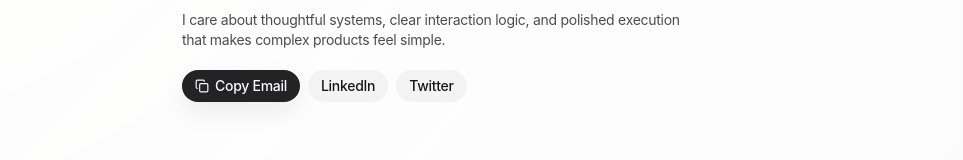
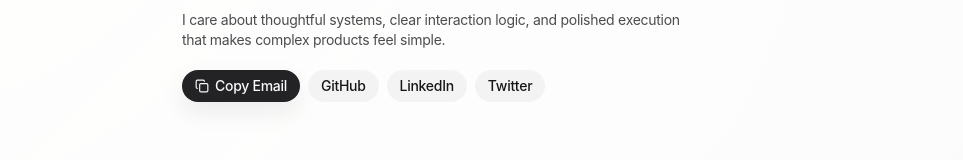
Before and after one commit to emrnc/alex-lohinov-portfolio, a Next.js app: page / in a window 1280 px wide. Shown: the part 330-490 px from the top of the page, without its empty margins (158-1121 px from the left). Built offline with nearby package versions, Linux system fonts and the light colour scheme.

Commit message:
Add GitHub profile link

```diff
--- a/app/page.tsx
+++ b/app/page.tsx
@@ -10,6 +10,7 @@ const bio = [
 ];
 
 const actions = [
+  { label: "GitHub", href: "https://github.com/emrnc" },
   { label: "LinkedIn", href: "https://www.linkedin.com/in/emrnc/" },
   { label: "Twitter", href: "https://x.com/alexlohinov" },
 ];
```
